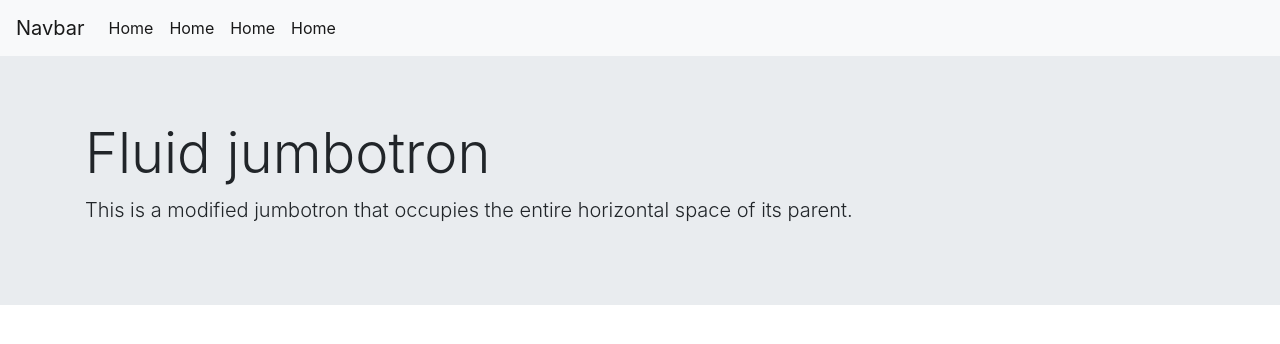
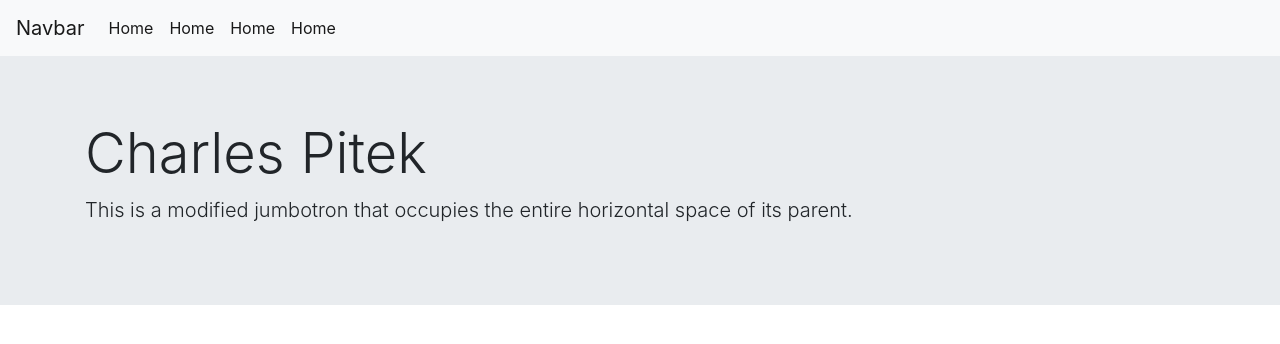
Before and after one commit to pitekcharles/Portfolio, a React (Create React App) app: page / in a window 1280 px wide. Shown: the top 344 px of the page. Built offline with nearby package versions, Linux system fonts and the light colour scheme.

Commit message:
added jumbotron headline component and added it to the jumbotron wrapper

```diff
--- /dev/null
+++ b/src/Components/JumbotronHeadline/index.js
@@ -0,0 +1,9 @@
+import React from "react";
+
+function JumbotronHeadline(){
+    return (
+        <h1 class="display-4">Charles Pitek</h1>
+    )
+}
+
+export default JumbotronHeadline;
--- a/src/Components/JumbotronWrapper/index.js
+++ b/src/Components/JumbotronWrapper/index.js
@@ -1,10 +1,11 @@
 import React from "react";
+import JumbotronHeadline from "../JumbotronHeadline";
 
 function JumbotronWrapper() {
     return (
         <div class="jumbotron jumbotron-fluid">
             <div class="container">
-                <h1 class="display-4">Fluid jumbotron</h1>
+                <JumbotronHeadline />
                 <p class="lead">This is a modified jumbotron that occupies the entire horizontal space of its parent.</p>
             </div>
         </div>
```
